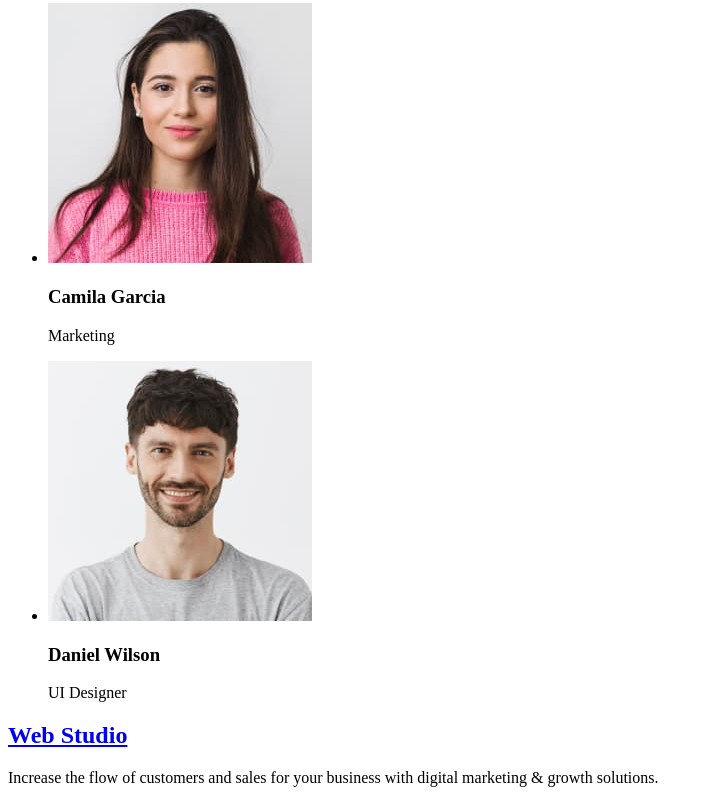
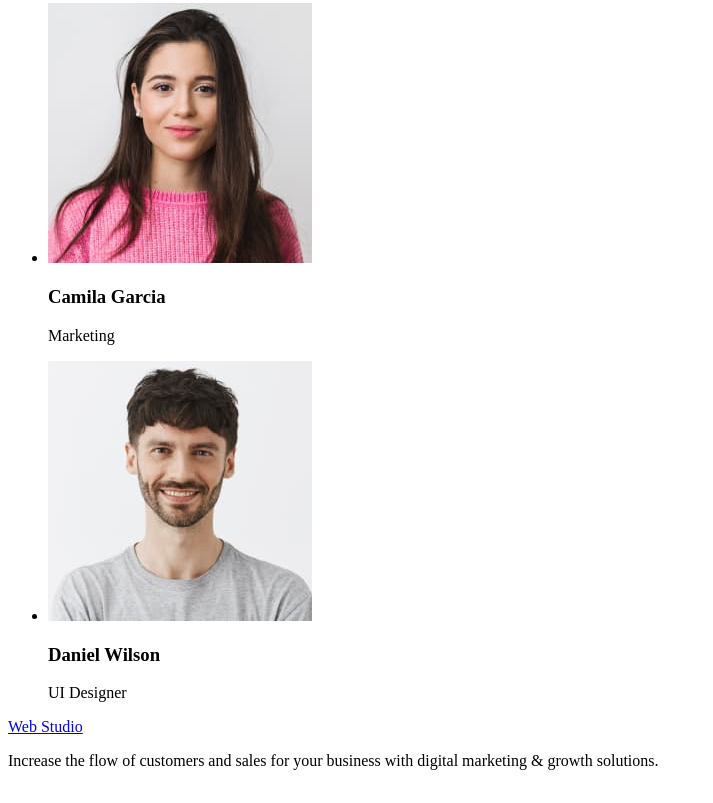
Before and after one commit to Serg2205/goit-markup-hw-01, a plain HTML site: page index.html in a window 1280 px wide. Shown: the part 1372-2175 px from the top of the page, without its empty margins (0-713 px from the left). Drawn offline with Linux system fonts and the light colour scheme.

Commit message:
зробив поправки у footer

```diff
--- a/index.html
+++ b/index.html
@@ -103,7 +103,7 @@
       </section>
     </main>
     <footer>
-      <h2><a href="./index.html">Web Studio</a></h2>
+      <a href="./index.html">Web Studio</a>
       <p>
         Increase the flow of customers and sales for your business with digital
         marketing & growth solutions.
```
